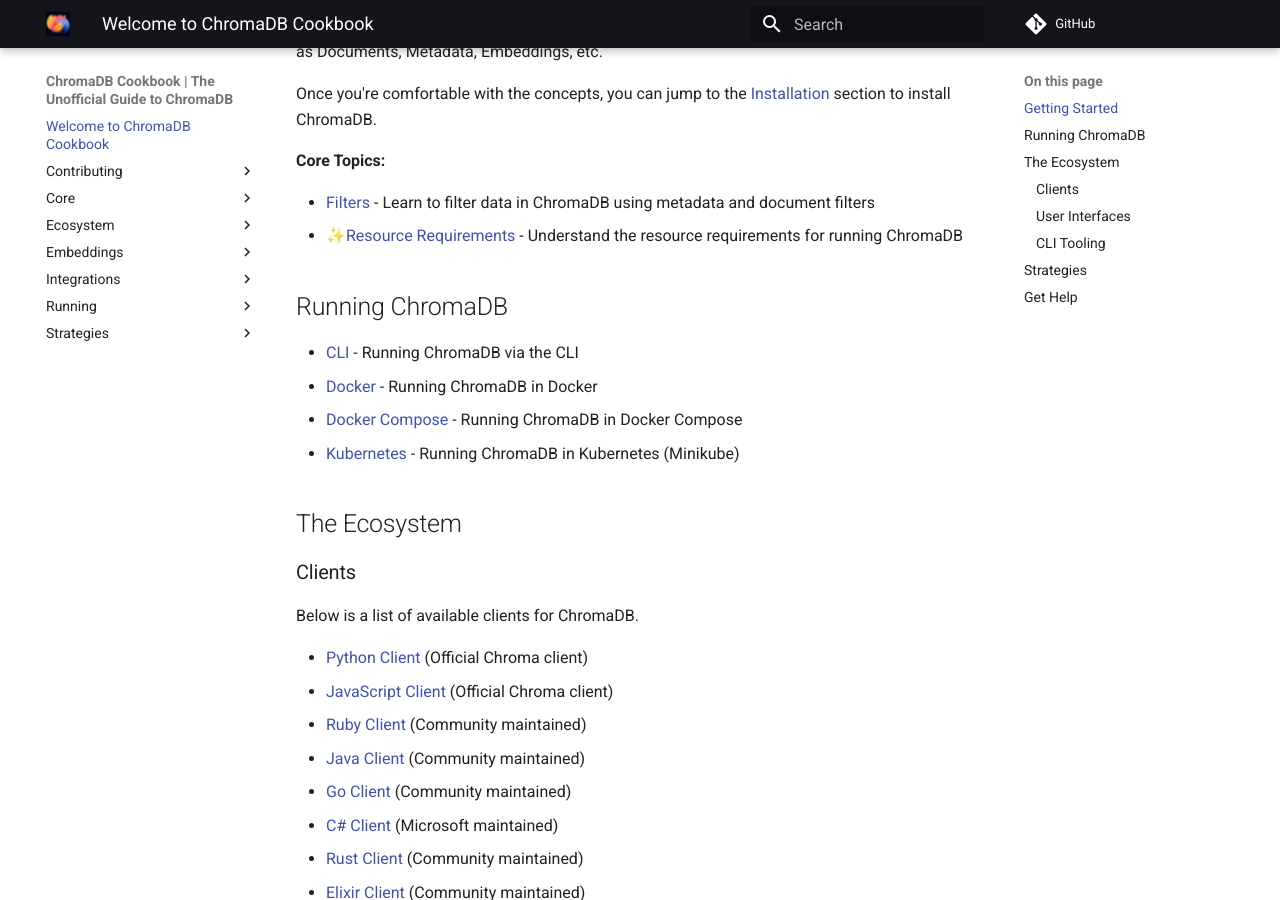
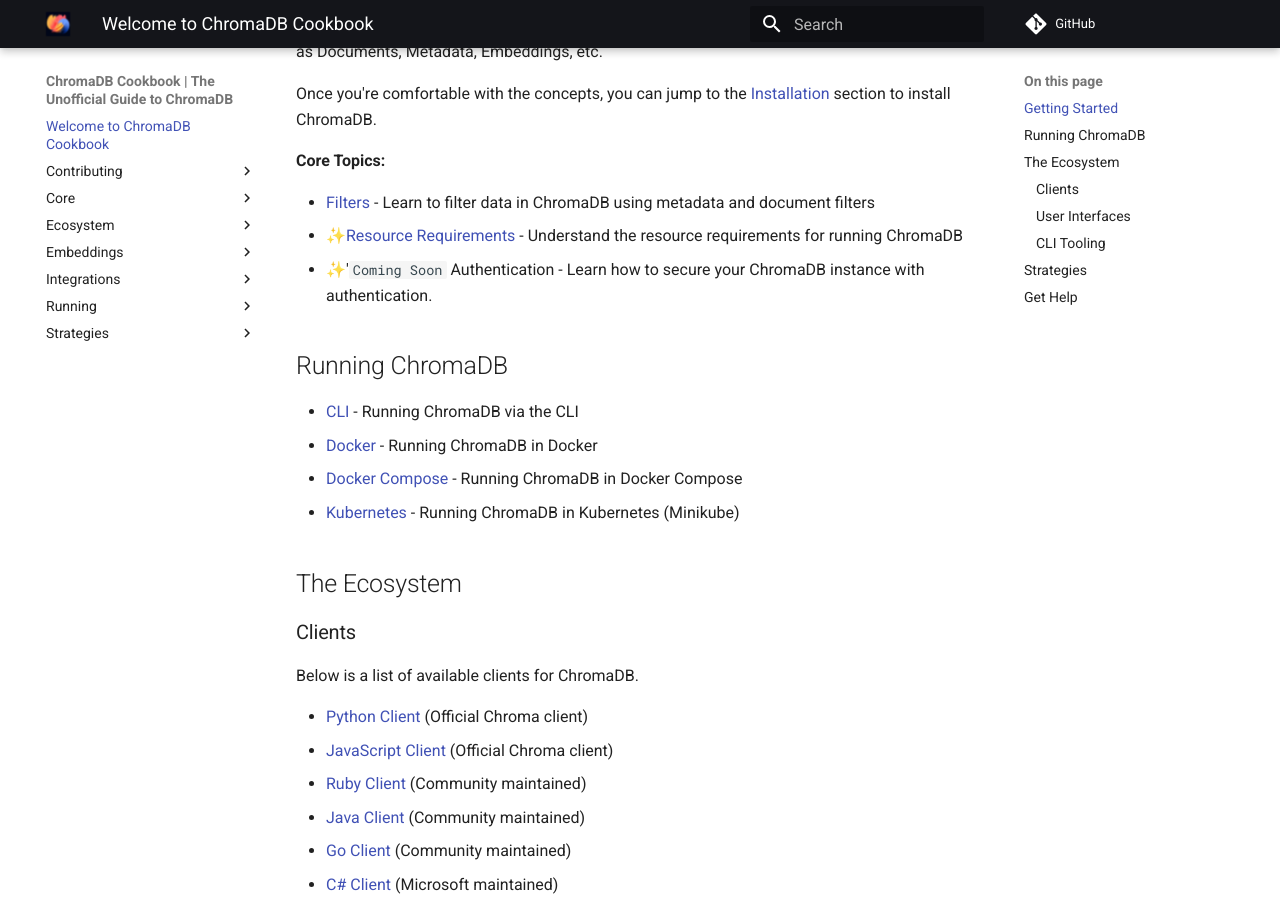
Before and after one commit to amikos-tech/chroma-cookbook, an MkDocs documentation site: the page built from docs/index.md, in a window 1280 px wide and 900 px high, scrolled down 324 px. Built offline with MkDocs 1.6.1 and Material for MkDocs 9.7.7, drawn with Linux system fonts in a browser that asks for light colours; comment, search, counter and statistics services are not loaded.

Commit message:
chore: Added auth coming soon topic

```diff
--- a/docs/index.md
+++ b/docs/index.md
@@ -16,6 +16,7 @@
 
 - [Filters](core/filters.md) - Learn to filter data in ChromaDB using metadata and document filters
 - ✨[Resource Requirements](core/resources.md) - Understand the resource requirements for running ChromaDB
+- ✨'`Coming Soon` Authentication - Learn how to secure your ChromaDB instance with authentication.
 
 ## Running ChromaDB
 
```
